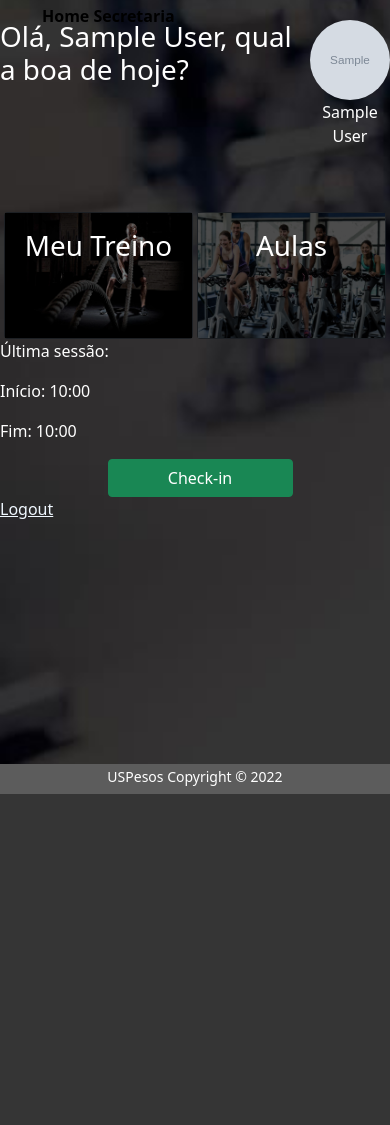
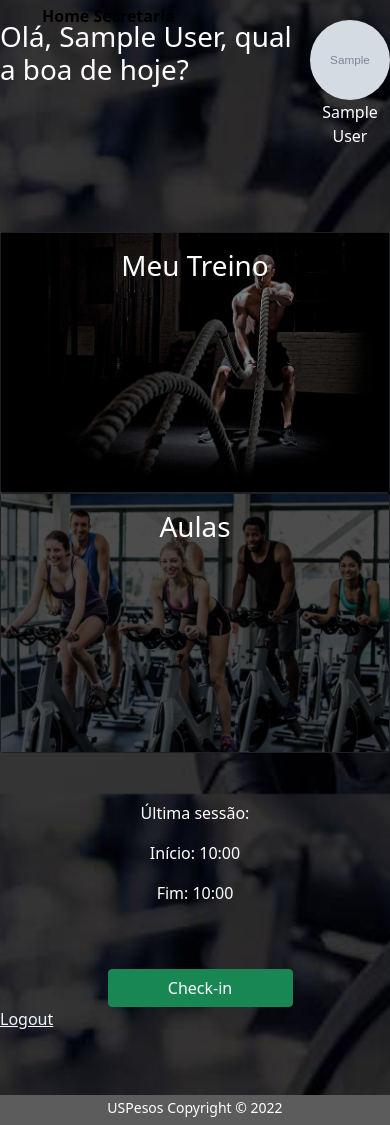
Before and after one commit to tomasolenscki/USPesos, a Django app: page /alunos/home/ in a window 390 px wide. Shown: the part 50-1175 px from the top of the page. Before the commit the page ends 844 px from the top, so only its background shows below. Run offline with Django 4.2, Linux system fonts and the light colour scheme; a user stored in the database is signed in; tables that the repository leaves empty hold one stand-in row (values such as "Sample post"); grey boxes marked "Sample" are stand-in pictures; some libraries are stand-ins or nearby versions.

Commit message:
Adicionar media query

```diff
--- a/alunos/templates/alunos/home.html
+++ b/alunos/templates/alunos/home.html
@@ -23,10 +23,11 @@ Home
 <br>
 <br>
 
-<div class="d-flex justify-content-around">
+<div id="container-home">
 
-    <div style="width: 10px;"></div>
+  <div style="width: 10px; height: 10px;"></div>
 
+  <div style="width: 10px; height: 10px;"></div>
     <a href="{% url 'alunos:meutreino' %}" id="foto-container">
         <div class="card bg-dark text-white">
         <img src="/static/meu_treino.jpg" class="d-block w-100 brilho-50" alt="Meu treino">
@@ -50,11 +51,17 @@ Home
     <div style="width: 10px;"></div>
 
 </div>
+<br>
+<br>
 
+<div style="text-align: center;">
   <p> Última sessão:</p>
   <p> Início: {{ ultima_sessao.tempo_inicio }} </p>
   <p> Fim: {{ ultima_sessao.tempo_fim }} </p>
+</div>
 
+<br>
+<br>
 
 {% if ultima_sessao.tempo_fim or not ultima_sessao %}
 
--- a/static/estilo.css
+++ b/static/estilo.css
@@ -121,3 +121,13 @@ li a:hover {
 .brilho-50{
   filter: brightness(50%);
 }
+
+@media screen and (max-width: 470px){
+  #container-home{
+    flex-direction: column;
+  }
+
+  #foto-container{
+    flex-basis: 10px;
+  }
+}
```
Lines whose indentation alone changed are shown as unchanged.
